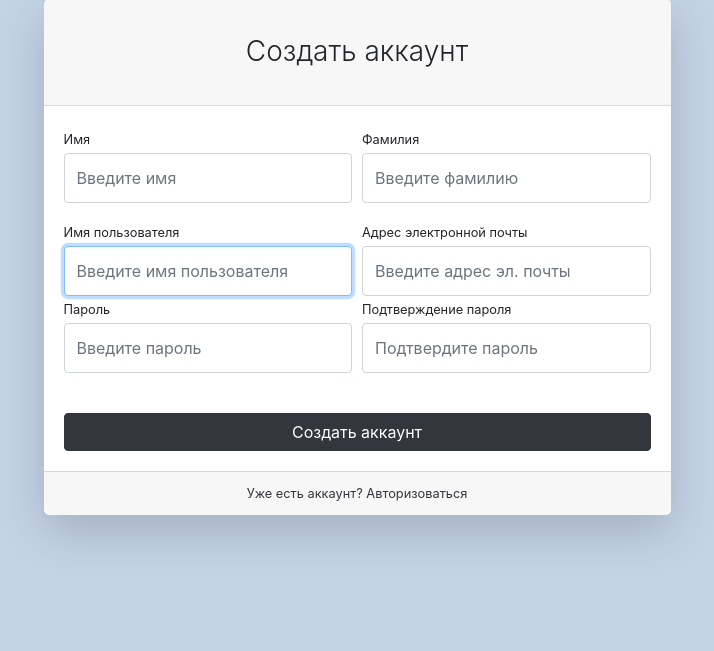
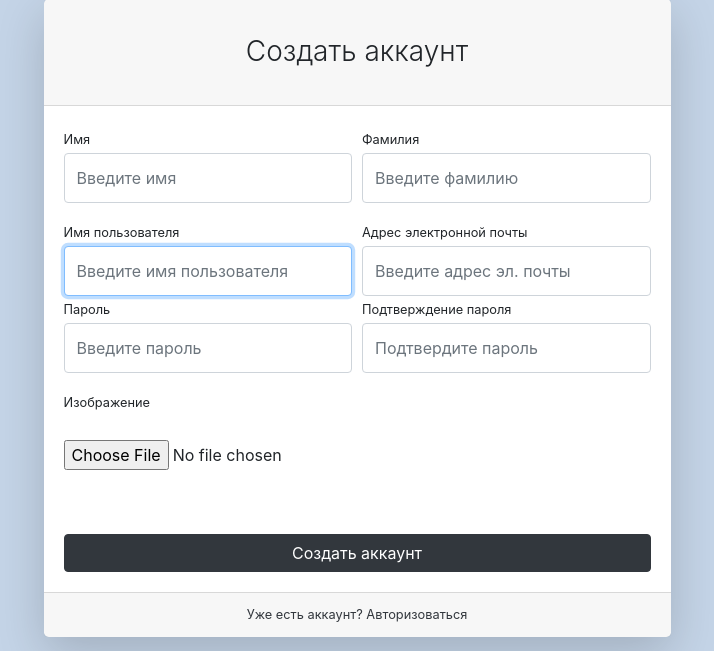
Before and after one commit to SergioRyzhov/DJANGO_SHOP_GB, a Django app: page /users/registration/ in a window 1280 px wide. Shown: the part 149-800 px from the top of the page, without its empty margins (283-997 px from the left). Run offline with Django 3.2, Linux system fonts and the light colour scheme; some libraries are stand-ins or nearby versions.

Commit message:
Added image field to user registration

```diff
--- a/users/forms.py
+++ b/users/forms.py
@@ -25,7 +25,9 @@ class UserRegistrationForm(UserCreationForm):
         'class': 'form-control py-4', 'placeholder': 'Введите пароль'}))
     password2 = forms.CharField(widget=forms.PasswordInput(attrs={
         'class': 'form-control py-4', 'placeholder': 'Подтвердите пароль'}))
+    image = forms.ImageField(widget=forms.FileInput(attrs={
+        'class': 'py-4'}))
 
     class Meta:
         model = User
-        fields = ('username', 'email', 'first_name', 'last_name', 'password1', 'password2')
+        fields = ('username', 'email', 'first_name', 'last_name', 'password1', 'password2', 'image')
--- a/users/templates/users/registration.html
+++ b/users/templates/users/registration.html
@@ -16,7 +16,7 @@
                         <div class="card-header"><h3 class="text-center font-weight-light my-4">Создать аккаунт</h3>
                         </div>
                         <div class="card-body">
-                            <form action="{% url 'users:registration' %}" method="POST">
+                            <form action="{% url 'users:registration' %}" method="POST" enctype="multipart/form-data">
                                 {% csrf_token %}
                                 <div class="form-row">
                                     <div class="col-md-6">
@@ -58,6 +58,21 @@
                                         </div>
                                     </div>
                                 </div>
+
+                                <div class="form-row">
+                                    <div class="col-md-6">
+                                        <div class="form-group">
+                                            <label class="small mb-1" for="{{ form.image.id_for_label }}">Изображение</label>
+                                            {{ form.image }}
+                                        </div>
+                                    </div>
+                                    <div class="col-md-6">
+                                        <div class="form-group">
+                                            <label class="small mb-1" for=""></label>
+                                        </div>
+                                    </div>
+                                </div>
+
                                 <div class="form-group mt-4 mb-0">
                                     <input class="btn btn-primary btn-block" type="submit" value="Создать аккаунт">
                                 </div>
--- a/users/views.py
+++ b/users/views.py
@@ -27,7 +27,7 @@ def login(request):
 
 def registration(request):
     if request.method == 'POST':
-        form = UserRegistrationForm(data=request.POST)
+        form = UserRegistrationForm(request.POST, request.FILES)
         if form.is_valid():
             form.save()
             return HttpResponseRedirect(reverse('users:login'))
```
